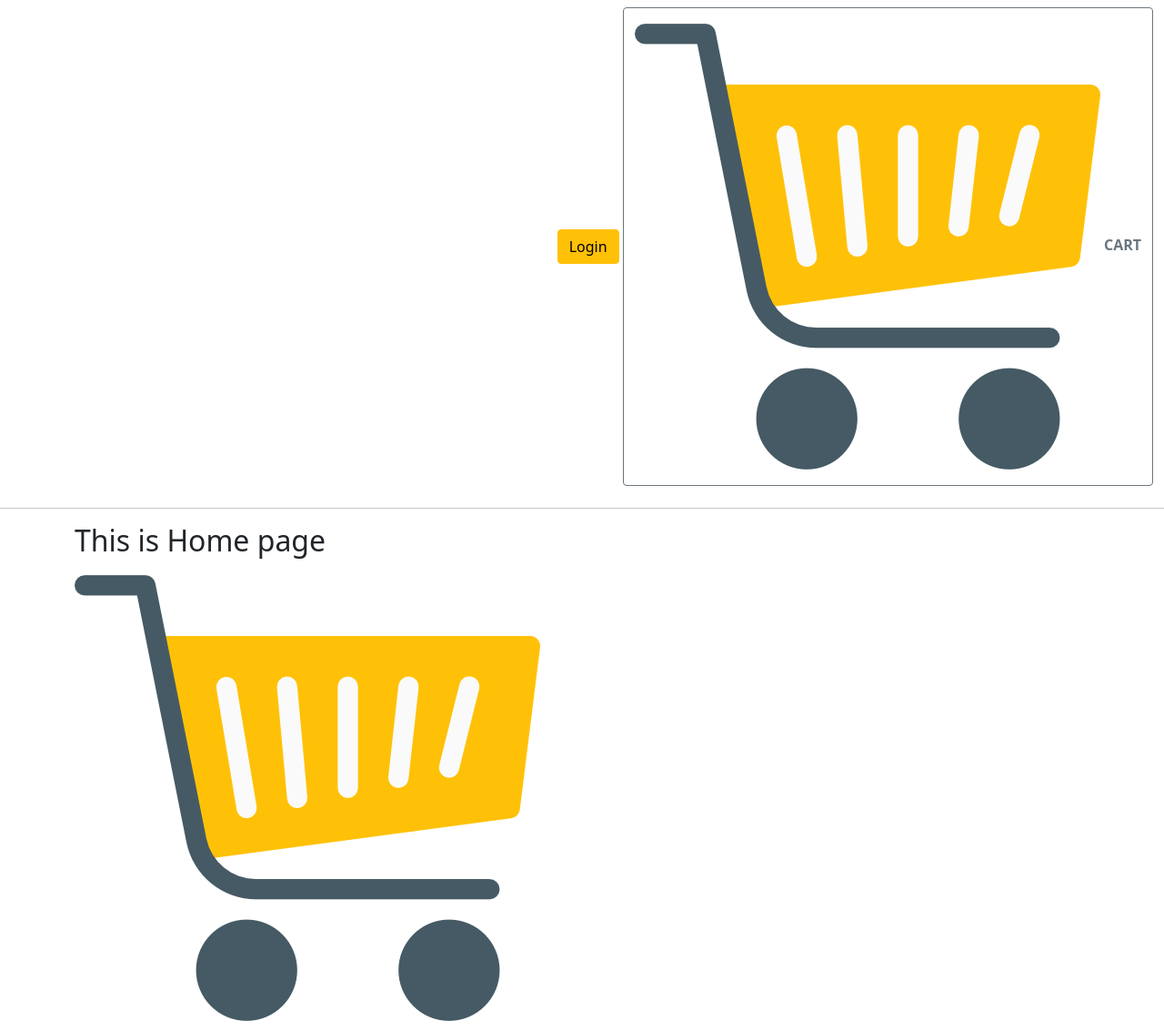
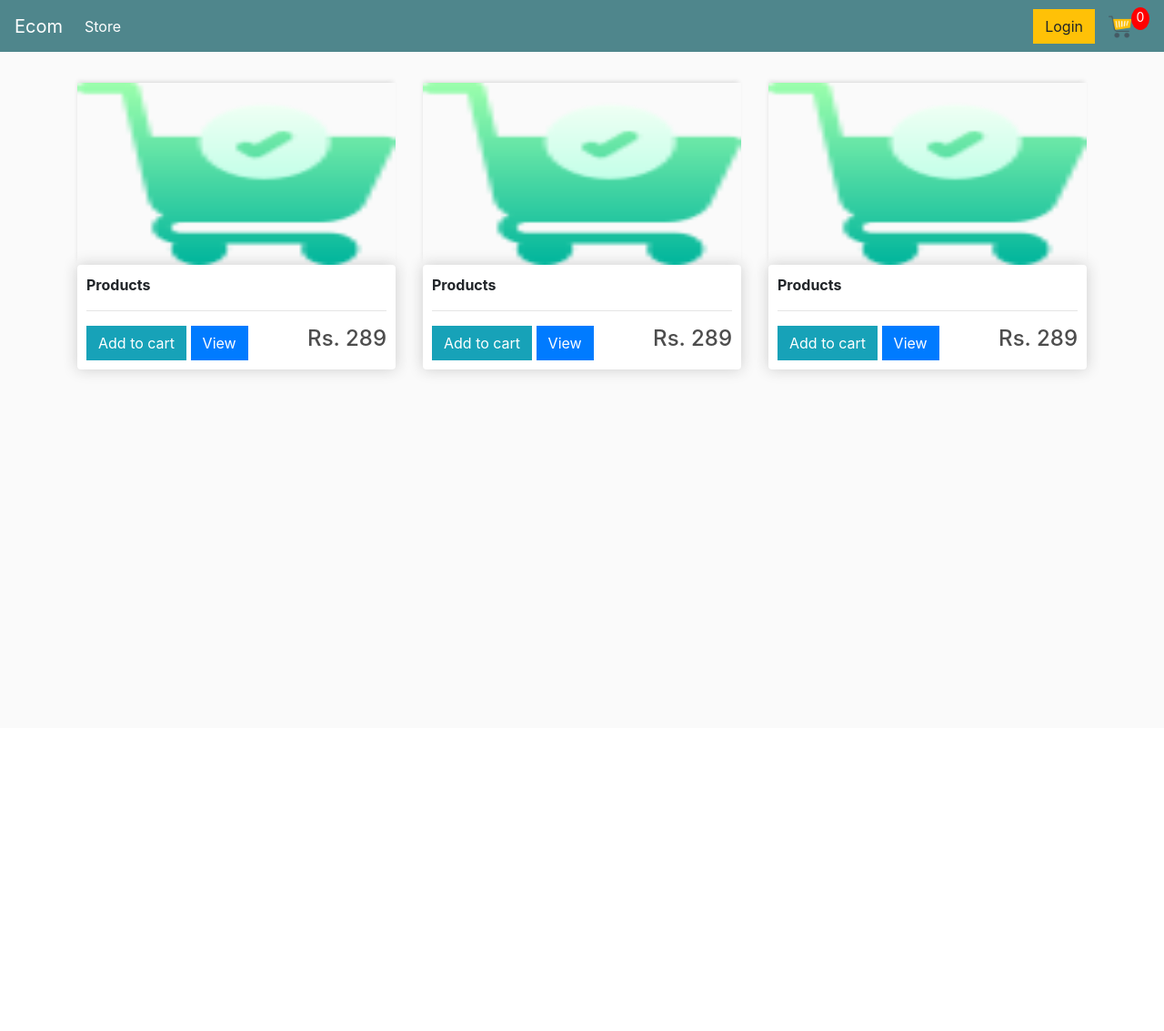
Before and after one commit to jiteshjitsun/djancom, a Django app: page /cart/ in a window 1280 px wide. Shown: the whole page at 91% size. After the commit the page ends 414 px from the top, so only its background shows below. Run offline with Django 3.2, Linux system fonts and the light colour scheme; some libraries are stand-ins or nearby versions.

Commit message:
cart page modified

```diff
--- a/Home/templates/Home/cart.html
+++ b/Home/templates/Home/cart.html
@@ -1,9 +1,41 @@
 {% extends 'Home/main.html' %}
 {% load static %}
+{% block content %}
 
+<div class="row">
+  <div class="col-lg-4">
+      <img  class="thumbnail" src="{% static 'images/logo.png' %}" alt="">
+    <div class="box-element products">
+        <strong>Products</strong>
+        <hr>
+        <button class="btn btn-info">Add to cart</button>
+        <a href="#" class="btn btn-primary">View</a>
+        <h4 style="display:inline-block; float: right;">Rs. 289</h4>
+    </div>
+  </div>
+  <div class="col-lg-4">
+    <img class="thumbnail" src="{% static 'images/logo.png' %}" alt="">
 
-{% block content %}
-<h2>This is Home page</h2>
+    <div class="box-element products">
 
-<img src="{% static 'images/carts.png' %}" alt="">
-{% endblock %}
+        <strong>Products</strong>
+        <hr>
+        <button class="btn btn-info">Add to cart</button>
+        <a href="#" class="btn btn-primary">View</a>
+        <h4 style="display:inline-block; float: right;">Rs. 289</h4>
+    </div>
+  </div>
+  <div class="col-lg-4">
+    <img  class="thumbnail"src="{% static 'images/logo.png' %}" alt="">
+
+    <div class="box-element products">
+        <strong>Products</strong>
+        <hr>
+        <button class="btn btn-info">Add to cart</button>
+        <a href="#" class="btn btn-primary">View</a>
+        <h4 style="display:inline-block; float: right;">Rs. 289</h4>
+    </div>
+  </div>
+</div>
+
+{% endblock content %}
--- a/Home/templates/Home/main.html
+++ b/Home/templates/Home/main.html
@@ -1,69 +1,81 @@
+<!DOCTYPE html>
 {% load static %}
-<!DOCTYPE html>
-<html lang="en">
+<html>
 <head>
-    <meta charset="UTF-8" />
-    <meta http-equiv="X-UA-Compatible" content="IE=edge" />
-    <meta name="viewport" content="width=device-width, initial-scale=1.0" />
-    <link
-      rel="shortcut icon"
-      href="{% static 'images/favicon.png' %}"
-      type="image/x-icon"
-    />
-    <link
-      href="https://cdn.jsdelivr.net/npm/bootstrap@5.1.0/dist/css/bootstrap.min.css"
-      rel="stylesheet"
-      integrity="sha384-KyZXEAg3QhqLMpG8r+8fhAXLRk2vvoC2f3B09zVXn8CA5QIVfZOJ3BCsw2P0p/We"
-      crossorigin="anonymous"
-    />
-    <title>Djancom</title>
+	<title>Ecom</title>
+
+	<meta name="viewport" content="width=device-width, initial-scale=1, maximum-scale=1, minimum-scale=1" />
+
+	<link rel="stylesheet" href="https://stackpath.bootstrapcdn.com/bootstrap/4.4.1/css/bootstrap.min.css" integrity="sha384-Vkoo8x4CGsO3+Hhxv8T/Q5PaXtkKtu6ug5TOeNV6gBiFeWPGFN9MuhOf23Q9Ifjh" crossorigin="anonymous">
+
+	<link rel="stylesheet" type="text/css" href="{% static 'css/main.css' %}">
+
+	<!-- <script type="text/javascript">
+		var user = '{{request.user}}'
+
+		function getToken(name) {
+		    var cookieValue = null;
+		    if (document.cookie && document.cookie !== '') {
+		        var cookies = document.cookie.split(';');
+		        for (var i = 0; i < cookies.length; i++) {
+		            var cookie = cookies[i].trim();
+		            // Does this cookie string begin with the name we want?
+		            if (cookie.substring(0, name.length + 1) === (name + '=')) {
+		                cookieValue = decodeURIComponent(cookie.substring(name.length + 1));
+		                break;
+		            }
+		        }
+		    }
+		    return cookieValue;
+		}
+		var csrftoken = getToken('csrftoken')
+
+	</script> -->
+
 </head>
 <body>
-    <!-- navbar comes here! -->
-    <nav class="navbar navbar-expand-lg navbar-dark">
-        <div class="container-fluid">
-          <a class="navbar-brand" href="#"><strong>Djancom</strong> </a>
-          <button class="navbar-toggler" type="button" data-bs-toggle="collapse" data-bs-target="#navbarSupportedContent" aria-controls="navbarSupportedContent" aria-expanded="false" aria-label="Toggle navigation">
+
+	<nav class="navbar navbar-expand-lg navbar-dark bg-dark">
+	  <a class="navbar-brand" href="{% url 'home' %}">Ecom</a>
+	  <button class="navbar-toggler" type="button" data-toggle="collapse" data-target="#navbarSupportedContent" aria-controls="navbarSupportedContent" aria-expanded="false" aria-label="Toggle navigation">
 	    <span class="navbar-toggler-icon"></span>
 	  </button>
+
 	  <div class="collapse navbar-collapse" id="navbarSupportedContent">
-            <ul class="navbar-nav me-auto mb-2 mb-lg-0">
-              <li class="nav-item">
-                <a class="nav-link active" aria-current="page" href="{% url 'home' %}">Home</a>
+	    <ul class="navbar-nav mr-auto">
+	      <li class="nav-item active">
+	        <a class="nav-link" href="{% url 'home' %}">Store <span class="sr-only">(current)</span></a>
 	      </li>
-              <li class="nav-item">
-                <a class="nav-link" href="#">Link</a>
-              </li>
-              <li class="nav-item dropdown">
-                <a class="nav-link dropdown-toggle" href="#" id="navbarDropdown" role="button" data-bs-toggle="dropdown" aria-expanded="false">
-                  Dropdown
+
+	    </ul>
+	    <div class="form-inline my-2 my-lg-0">
+	     	<a href="#"class="btn btn-warning">Login</a>
+
+	     	<a href="{% url 'cart' %}">
+	    		<img  id="cart-icon" src="{% static 'images/carts.png' %}">
 	    	</a>
-                <ul class="dropdown-menu" aria-labelledby="navbarDropdown">
-                  <li><a class="dropdown-item" href="#">Action</a></li>
-                  <li><a class="dropdown-item" href="#">Another action</a></li>
-                  <li><hr class="dropdown-divider"></li>
-                  <li><a class="dropdown-item" href="#">Something else here</a></li>
-                </ul>
-              </li>
-              <li class="nav-item">
-                <a class="nav-link disabled" href="#" tabindex="-1" aria-disabled="true">Disabled</a>
-              </li>
-            </ul>
-          <div class="frame-inline">
-              <button class="btn btn-warning">Login</button>
-              <button class="btn btn-outline-secondary"><img id="items-cart" src="{% static 'images/carts.png' %}" alt=""> <strong>CART</strong></button>
-          </div>
+	    	<p id="cart-total">0</p>
+
 	    </div>
 	  </div>
 	</nav>
-    <hr />
-    <div class="container">{% block content %} {% endblock %}</div>
 
-    <!-- JavaScript Bundle with Popper -->
-    <script
-      src="https://cdn.jsdelivr.net/npm/bootstrap@5.1.0/dist/js/bootstrap.bundle.min.js"
-      integrity="sha384-U1DAWAznBHeqEIlVSCgzq+c9gqGAJn5c/t99JyeKa9xxaYpSvHU5awsuZVVFIhvj"
-      crossorigin="anonymous"
-    ></script>
-  </body>
+     <div class="container">
+            <br>
+            {% block content %}
+
+
+            {% endblock content %}
+         </div>
+
+
+	<script src="https://code.jquery.com/jquery-3.4.1.slim.min.js" integrity="sha384-J6qa4849blE2+poT4WnyKhv5vZF5SrPo0iEjwBvKU7imGFAV0wwj1yYfoRSJoZ+n" crossorigin="anonymous"></script>
+
+	<script src="https://cdn.jsdelivr.net/npm/popper.js@1.16.0/dist/umd/popper.min.js" integrity="sha384-Q6E9RHvbIyZFJoft+2mJbHaEWldlvI9IOYy5n3zV9zzTtmI3UksdQRVvoxMfooAo" crossorigin="anonymous"></script>
+
+	<script src="https://stackpath.bootstrapcdn.com/bootstrap/4.4.1/js/bootstrap.min.js" integrity="sha384-wfSDF2E50Y2D1uUdj0O3uMBJnjuUD4Ih7YwaYd1iqfktj0Uod8GCExl3Og8ifwB6" crossorigin="anonymous"></script>
+
+	<script type="text/javascript" src="{% static 'js/cart.js' %}"></script>
+</b
+ody>
 </html>
--- a/static/css/main.css
+++ b/static/css/main.css
@@ -1,7 +1,100 @@
+
 body{
-    background-color: rgb(34, 1, 65);
+	background-color: hsl(0, 0%, 98%);
 }
 
-#items-cart {
-    width: 30px;
+h1,h2,h3,h4,h5,h6{
+	color:hsl(0, 0%, 30%);
 }
+
+.box-element{
+	box-shadow:hsl(0, 0%, 80%) 0 0 16px;
+	background-color: #fff;
+	border-radius: 4px;
+	padding: 10px;
+}
+
+.thumbnail{
+	width: 100%;
+	height: 200px;
+	-webkit-box-shadow: -1px -3px 5px -2px rgba(214,214,214,1);
+    -moz-box-shadow: -1px -3px 5px -2px rgba(214,214,214,1);
+    box-shadow: -1px -3px 5px -2px rgba(214,214,214,1);
+}
+
+.product{
+	border-radius: 0 0 4px 4px;
+}
+
+.bg-dark{
+	background-color: #4f868c!important;
+}
+
+#cart-icon{
+	width:25px;
+	display: inline-block;
+	margin-left: 15px;
+}
+
+#cart-total{
+	display: block;
+	text-align: center;
+	color:#fff;
+	background-color: red;
+	width: 20px;
+	height: 25px;
+	border-radius: 50%;
+	font-size: 14px;
+}
+
+.col-lg-4, .col-lg-6, .col-lg-8, .col-lg-12{
+	margin-top: 10px;
+}
+
+.btn{
+	border-radius: 0;
+}
+
+.row-image{
+	width: 100px;
+}
+
+.form-field{
+	width:250px;
+	display: inline-block;
+	padding: 5px;
+}
+
+.cart-row{
+	display: flex;
+    align-items: flex-stretch;
+    padding-bottom: 10px;
+    margin-bottom: 10px;
+    border-bottom: 1px solid #ececec;
+
+}
+
+.quantity{
+	display: inline-block;
+	font-weight: 700;
+	padding-right:10px;
+
+
+}
+
+.chg-quantity{
+	width: 12px;
+	cursor: pointer;
+	display: block;
+	margin-top: 5px;
+	transition:.1s;
+}
+
+.chg-quantity:hover{
+	opacity: .6;
+}
+
+
+.hidden{
+	display: none!important;
+}
```
Lines whose indentation alone changed are shown as unchanged.
